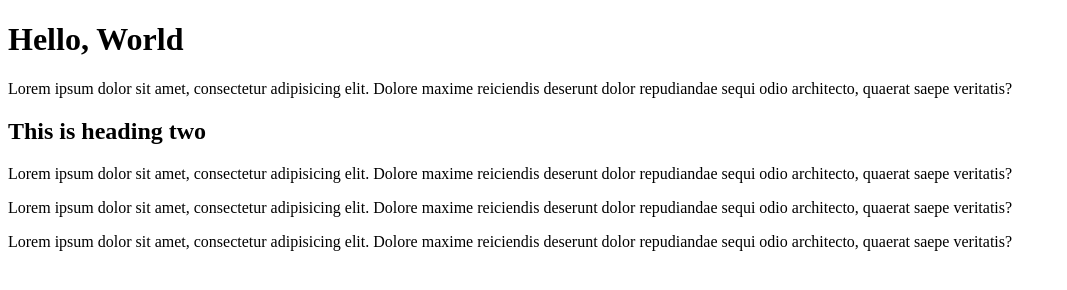
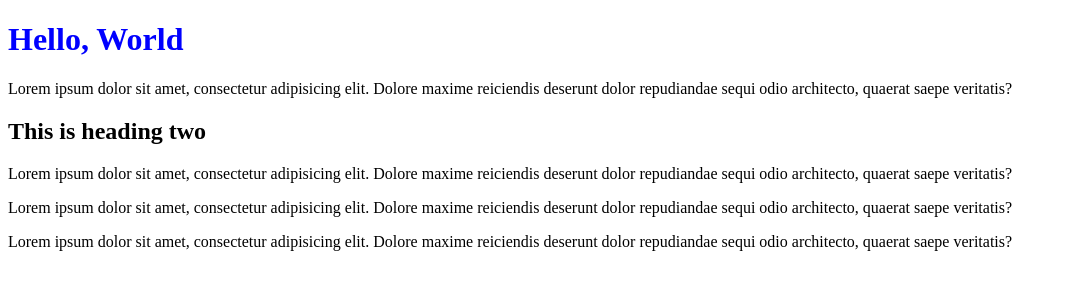
Before and after one commit to ismailiOA/hello, a plain HTML site: page index.html in a window 1280 px wide. Shown: the whole page, without its empty margins (0-1067 px from the left). Drawn offline with Linux system fonts and the light colour scheme.

Commit message:
Added style

```diff
--- a/index.html
+++ b/index.html
@@ -6,7 +6,7 @@
   <title>Document</title>
 </head>
 <body>
-  <h1>Hello, World</h1>
+  <h1 style="color:blue">Hello, World</h1>
   <p>Lorem ipsum dolor sit amet, consectetur adipisicing elit. Dolore maxime reiciendis deserunt dolor repudiandae sequi odio architecto, quaerat saepe veritatis?</p>
 <!--   h2 -->
   <h2>This is heading two</h2>
```
